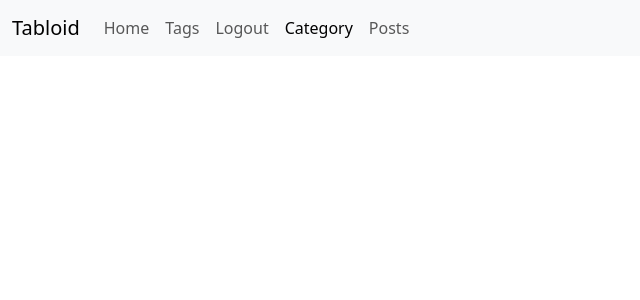
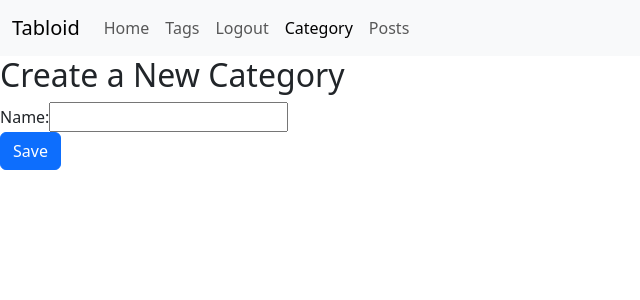
Before and after one commit to NewForce-Cohort-7/tabloidfullstack-thegroundbeetles, a React (Create React App) app in the folder TabloidFullStack/TabloidFullStack/client/tabloid/: page /category/add in a window 1280 px wide. Shown: the top 300 px of the page, without its empty margins (0-640 px from the left). Built offline with nearby package versions, Linux system fonts and the light colour scheme; sample sign-in values are in the browser's storage.

Commit message:
added feature

```diff
--- a/TabloidFullStack/TabloidFullStack/client/tabloid/src/components/ApplicationViews.js
+++ b/TabloidFullStack/TabloidFullStack/client/tabloid/src/components/ApplicationViews.js
@@ -24,7 +24,7 @@ export default function ApplicationViews() {
           {/* route for the commentlist uses :postId ->using url parameter */}
       <Route path="/comments/:postId" element={<CommentList />} />
       <Route path="/category" element= {<CategoryList />} />
-      <Route path="/posts/add" element={<CategoryForm />} />
+      <Route path="/category/add" element={<CategoryForm />} />
       <Route path="/posts" element= {<PostList />} />
       <Route path="/posts/:id" element= {<PostDetails/>} />
       <Route path="/tags" element={<ViewTags />}/>
--- /dev/null
+++ b/TabloidFullStack/TabloidFullStack/client/tabloid/src/components/CategoryForm.js
@@ -0,0 +1,52 @@
+import { useState } from "react"
+import { addCategory}  from "../Managers/CategoryManager";
+import { useNavigate } from "react-router-dom";
+import { Form, FormGroup, Card, CardBody, Label, Input, Button } from "reactstrap";
+
+
+export const CategoryForm = () => {
+
+    const [newCategory, update] = useState({
+        Name: ""
+
+    })
+
+    const navigate = useNavigate();
+
+    const handleSaveButtonClick = (event) => {
+        event.preventDefault()
+        const categoryToSendToAPI = {
+            Name: newCategory.Name
+
+        };
+
+         addCategory(categoryToSendToAPI)
+                .then(() => navigate("/category")); //takes user back to home route
+    };
+
+    return (
+        <form className="category-form">
+            <h2 className="category-form-name">Create a New Category</h2>
+            <fieldset>
+                    <div className="form-group">
+                        <label htmlFor="name">Name:</label>
+                        <input
+                            type="text"
+                            id="name"
+                            value={newCategory.Name}
+                            onChange={
+                                (event) => {
+                                    const copy = { ...newCategory }
+                                    copy.Name = event.target.value
+                                    update(copy)
+                                }
+                            } />
+                    </div>
+            </fieldset>
+
+            <button
+            onClick={(clickEvent) => handleSaveButtonClick(clickEvent)} className="btn btn-primary">Save</button>
+        </form>
+    );
+};
+export default CategoryForm;
--- a/TabloidFullStack/TabloidFullStack/client/tabloid/src/components/CategoryList.js
+++ b/TabloidFullStack/TabloidFullStack/client/tabloid/src/components/CategoryList.js
@@ -3,11 +3,12 @@ import React, { useState, useEffect } from "react";
 // import { getAllCategories } from "../APIManagers/CategoryManager";
 import { Category } from "./Category";
 import { getAllCategories } from "../Managers/CategoryManager";
+import { useNavigate } from "react-router-dom";
 
 
 const CategoryList = () => {
   const [categories, setCategory] = useState([]);
-
+  const navigate = useNavigate();
   const getCategories = () => {
     getAllCategories().then(allCategories => setCategory(allCategories));
   };
@@ -26,8 +27,16 @@ return (
           ))}
         </div>
       </div>
+      <button onClick={() => navigate("/category/add")}>Create Category</button>
     </div>
+
+
+
+
   );
 };
 
+
+
+
 export default CategoryList;
--- a/TabloidFullStack/TabloidFullStack/client/tabloid/src/components/Post/PostDetails.js
+++ b/TabloidFullStack/TabloidFullStack/client/tabloid/src/components/Post/PostDetails.js
@@ -1,7 +1,7 @@
 import React from "react";
 import { useEffect, useState } from "react";
 import { useParams } from "react-router-dom";
-import { format } from "date-fns";
+
 
 import { Card, CardBody, CardImg, CardText, CardTitle } from "reactstrap";
 import { getPostById } from "../../Managers/PostManager";
```
Also changed, not shown: 2 other files (tests, documents, lock files or other folders).
